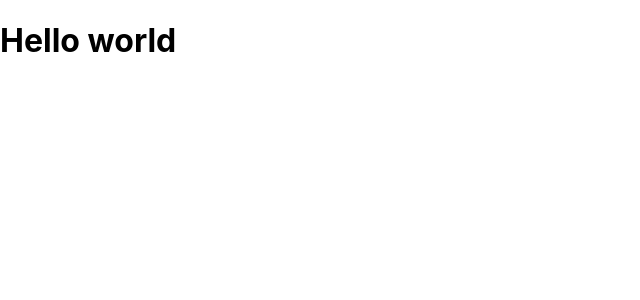
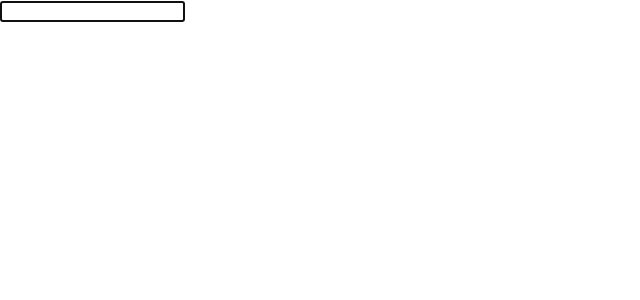
Before and after one commit to RumanBhuiyan/React-Hooks-Notes, a React (Create React App) app: page / in a window 1280 px wide. Shown: the top 300 px of the page, without its empty margins (0-640 px from the left). Built offline with nearby package versions, Linux system fonts and the light colour scheme; the HTML template or start-up script is replaced by a standard one.

Commit message:
add useRef Notes

```diff
--- a/src/App.js
+++ b/src/App.js
@@ -1,9 +1,10 @@
 import React  from "react";
+import MyInput from "./Components/MyInput";
 
 function App() {
   return (
     <div >
-      <h1>Hello world</h1>
+      <MyInput />
     </div>
   );
 }
--- /dev/null
+++ b/src/Components/MyInput.js
@@ -0,0 +1,23 @@
+import React, { useEffect, useRef } from 'react'
+
+function MyInput() {
+    // accessing DOM by ID or class in react isn't considered as good practise
+    // so in that case useRef come into picture like below
+    const inputRef = useRef()
+
+    useEffect(()=>{
+        inputRef.current.focus()
+    },[])
+
+    const handleChange = () =>{
+        console.log(inputRef.current.value)
+    }
+
+    return (
+        <div>
+           <input ref={inputRef} type="text" onChange={handleChange} />
+        </div>
+    )
+}
+
+export default MyInput
```
